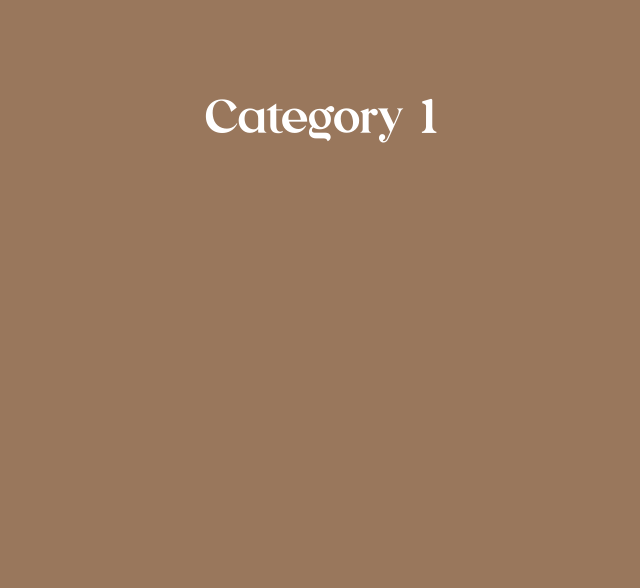
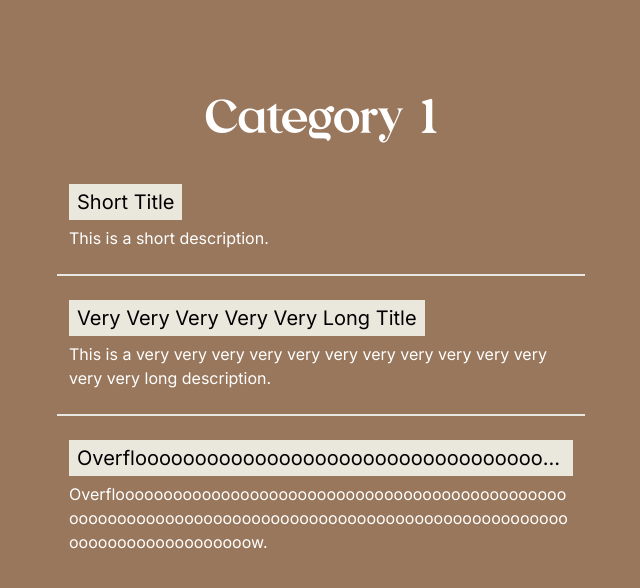
Before and after one commit to McNaBry/cataloguer, a Next.js app: page /view-entries in a window 1280 px wide. Shown: the top 588 px of the page, without its empty margins (319-959 px from the left). Built offline with nearby package versions, Linux system fonts and the light colour scheme.

Commit message:
Create look for entry viewer

```diff
--- a/app/view-entries/page.tsx
+++ b/app/view-entries/page.tsx
@@ -1,7 +1,49 @@
+type Entry = {
+  id: string;
+  title: string;
+  description: string;
+}
+
+const entries: Entry[] = [
+  {id: "001", title: "Short Title", description: "This is a short description."},
+  {id: "002", title: "Very Very Very Very Very Long Title", description: "This is a very very very very very very very very very very very very very long description."},
+  {id: "003", title: "Overfloooooooooooooooooooooooooooooooooooooooooooooooooooooooooooooooooooooooooooooooooooooooooooooooooooooooooooooooooooooow", description: "Overfloooooooooooooooooooooooooooooooooooooooooooooooooooooooooooooooooooooooooooooooooooooooooooooooooooooooooooooooooooooow."}
+]
+
+function EntryCard({ entry }: { entry: Entry }) {
+  return (
+    <div className="w-full h-fit py-4 px-3 my-2 rounded cursor-default flex flex-col justify-center hover:bg-brown-rose">
+      <span className="w-fit max-w-full bg-narvik py-1 px-2 mb-1.5">
+        <p className="text-xl text-black text-ellipsis overflow-hidden">{entry.title}</p>
+      </span>
+      <p className="break-words">{entry.description}</p>
+    </div>
+  )
+}
+
+function EntryList() {
+  return (
+    <div className="w-full lg:w-1/2 p-2 flex flex-col">
+      {entries.map((entry, indx) => {
+        return (
+          <div key={entry.id}>
+            <EntryCard entry={entry} />
+            {indx < entries.length - 1
+              ? <hr className="h-0.5 bg-narvik"/>
+              : null
+            }
+          </div>
+        )
+      })}
+    </div>
+  )
+}
+
 export default function EntryViewer() {
     return (
       <main className="h-full p-24 flex flex-col items-center content-center">
         <h1 className="font-emerl text-5xl mb-2">Category 1</h1>
+        <EntryList />
       </main>
     )
 }
```
